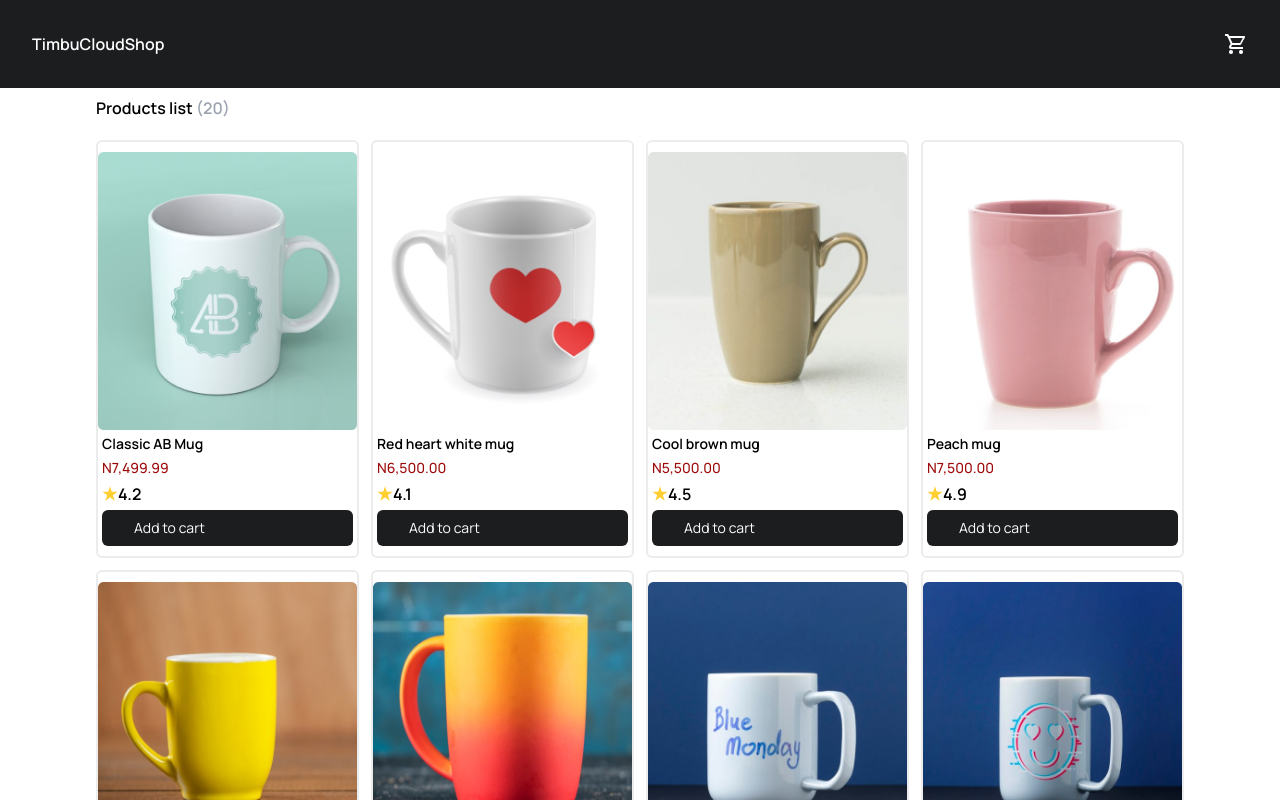
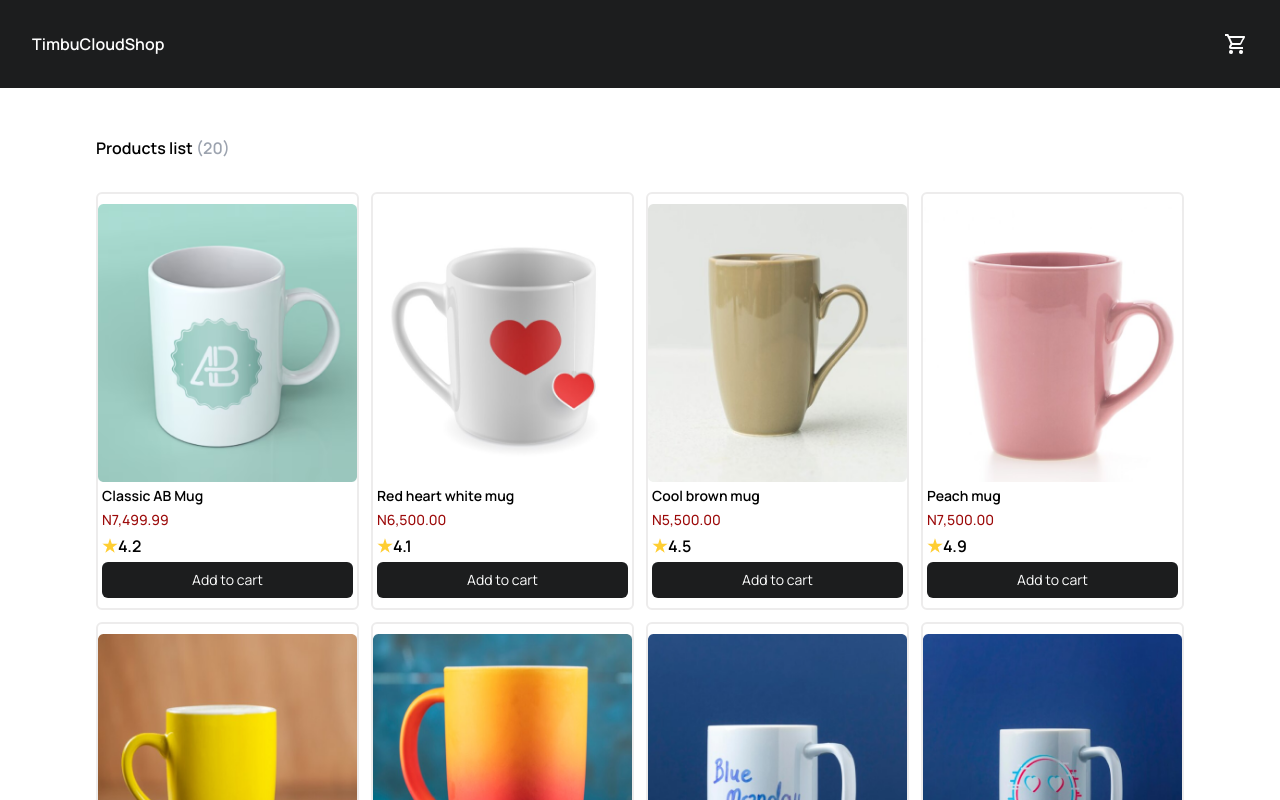
Before and after one commit to mishaelcodes/timbu-cloud-shop, a React (Vite) app: page / in a window 1280 px wide. Shown: the top 800 px of the page. Built offline with nearby package versions, Linux system fonts and the light colour scheme.

Commit message:
update button.tsx

```diff
--- a/src/components/button.tsx
+++ b/src/components/button.tsx
@@ -3,11 +3,9 @@ interface Text {
 }
 const Button = (text: Text) => {
   return (
-    <>
-      <p className="text-sm py-2 px-8 text-center bg-timbuBlack text-timbuWhite font-regular flex w-full rounded-md self-start">
-        {text.content}
-      </p>
-    </>
+    <button className="text-sm py-2 px-8 text-center bg-timbuBlack text-timbuWhite font-regular w-full rounded-md">
+      {text.content}
+    </button>
   );
 };
 export default Button;
--- a/src/components/footer.tsx
+++ b/src/components/footer.tsx
@@ -30,7 +30,7 @@ const Footer = () => {
           experience.
         </p>
       </div>
-      <div className="flex items-center justify-center  md:absolute bottom-5 md:left-1/2 md:-translate-x-1/2">
+      <div className="flex items-center justify-center mt-20 md:mt-0  md:absolute bottom-5 md:left-1/2 md:-translate-x-1/2">
         <sub>Copyright 2024 Timbu Company - All rights reserved</sub>
       </div>
     </footer>
--- a/src/components/products.tsx
+++ b/src/components/products.tsx
@@ -20,7 +20,7 @@ import blueCoffeeMug from "../assets/images/products/blueCoffeeMug.png";
 import whiteWideLipMug from "../assets/images/products/whiteWideLipMug.png";
 import whiteWideMug from "../assets/images/products/whiteWideMug.png";
 
-//desktop images
+//icons
 
 import star from "../assets/icon/star.png";
 import Button from "./button";
@@ -149,7 +149,7 @@ const Products = () => {
   ];
   return (
     <div className="w-[85%] mx-auto mb-5">
-      <h2 className="font-semibold text-base mt-2 mb-5">
+      <h2 className="font-semibold text-base mt-3 mb-6 md:mt-12 md:mb-8">
         Products list <span className="text-gray-400">(20)</span>
       </h2>
       <div className="grid grid-cols-2 md:grid-cols-4 gap-3">
```
